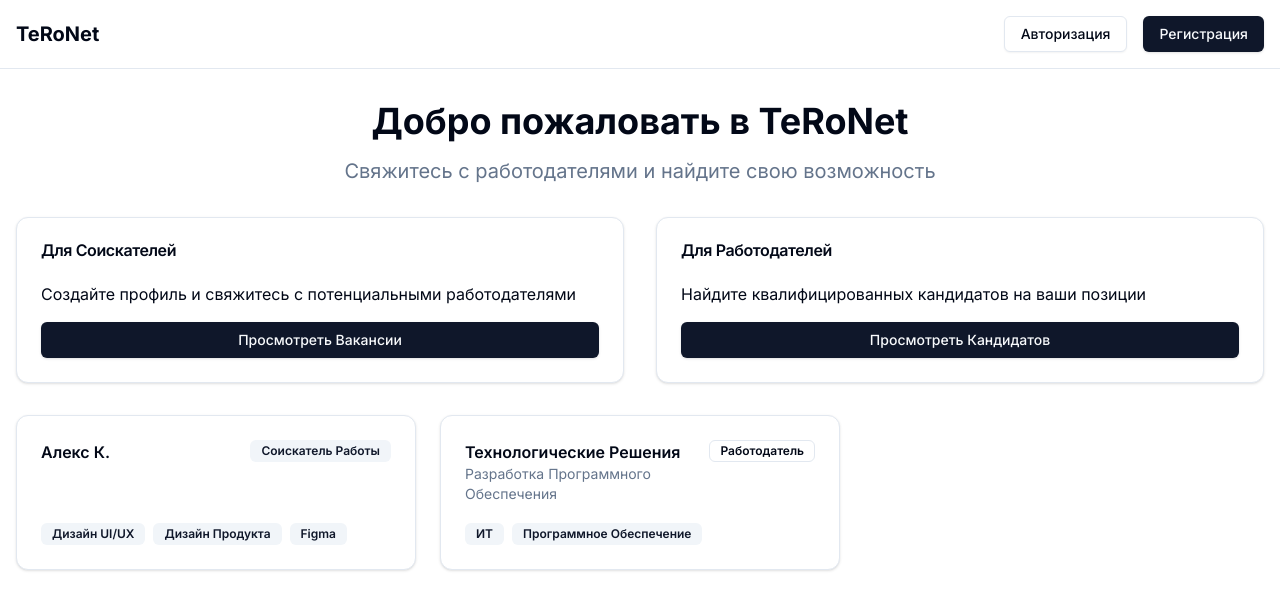
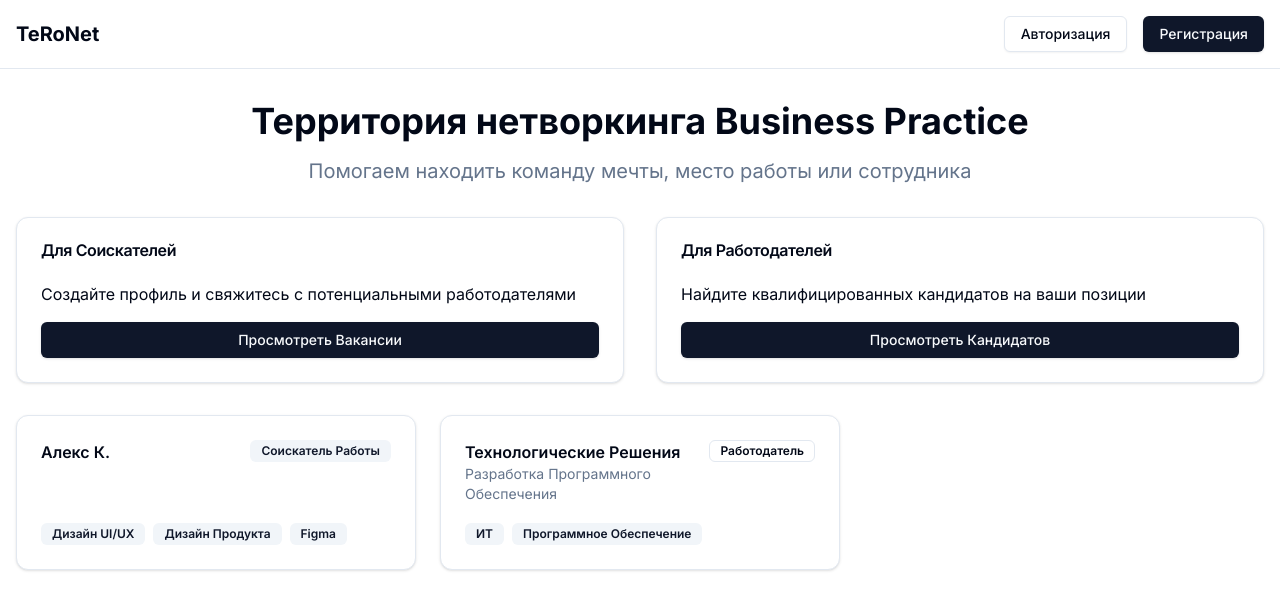
Before and after one commit to Leladatan/teronet-frontend, a Next.js app: page / in a window 1280 px wide. Shown: the top 610 px of the page. Built offline with nearby package versions, Linux system fonts and the light colour scheme.

Commit message:
Refactor: Изменил текст на главной странице.

```diff
--- a/src/views/main/home/ui/components/home-title.tsx
+++ b/src/views/main/home/ui/components/home-title.tsx
@@ -1,7 +1,6 @@
 "use client";
 
 import { motion } from "framer-motion";
-import {routes} from "@/shared/const/routes";
 
 const HomeTitle = () => {
     return (
@@ -17,7 +16,7 @@ const HomeTitle = () => {
                 animate={{opacity: 1}}
                 transition={{delay: 0.2, duration: 0.6}}
             >
-                Добро пожаловать в {routes.home.title}
+                Территория нетворкинга Business Practice
             </motion.h1>
             <motion.p
                 className="text-xl text-muted-foreground"
@@ -25,7 +24,7 @@ const HomeTitle = () => {
                 animate={{opacity: 1}}
                 transition={{delay: 0.4, duration: 0.6}}
             >
-                Свяжитесь с работодателями и найдите свою возможность
+                Помогаем находить команду мечты, место работы или сотрудника
             </motion.p>
         </motion.div>
     );
```
Also changed, not shown: public/logo.png (added).
